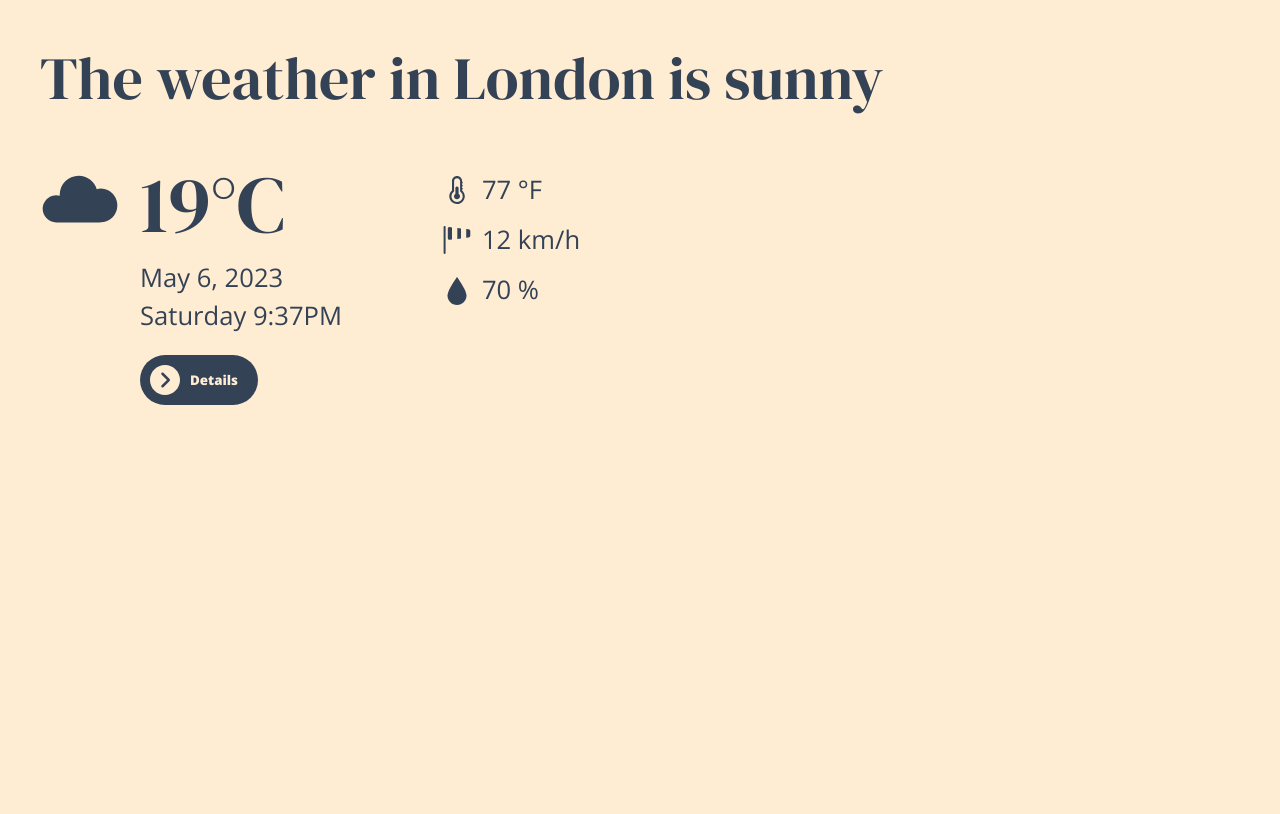
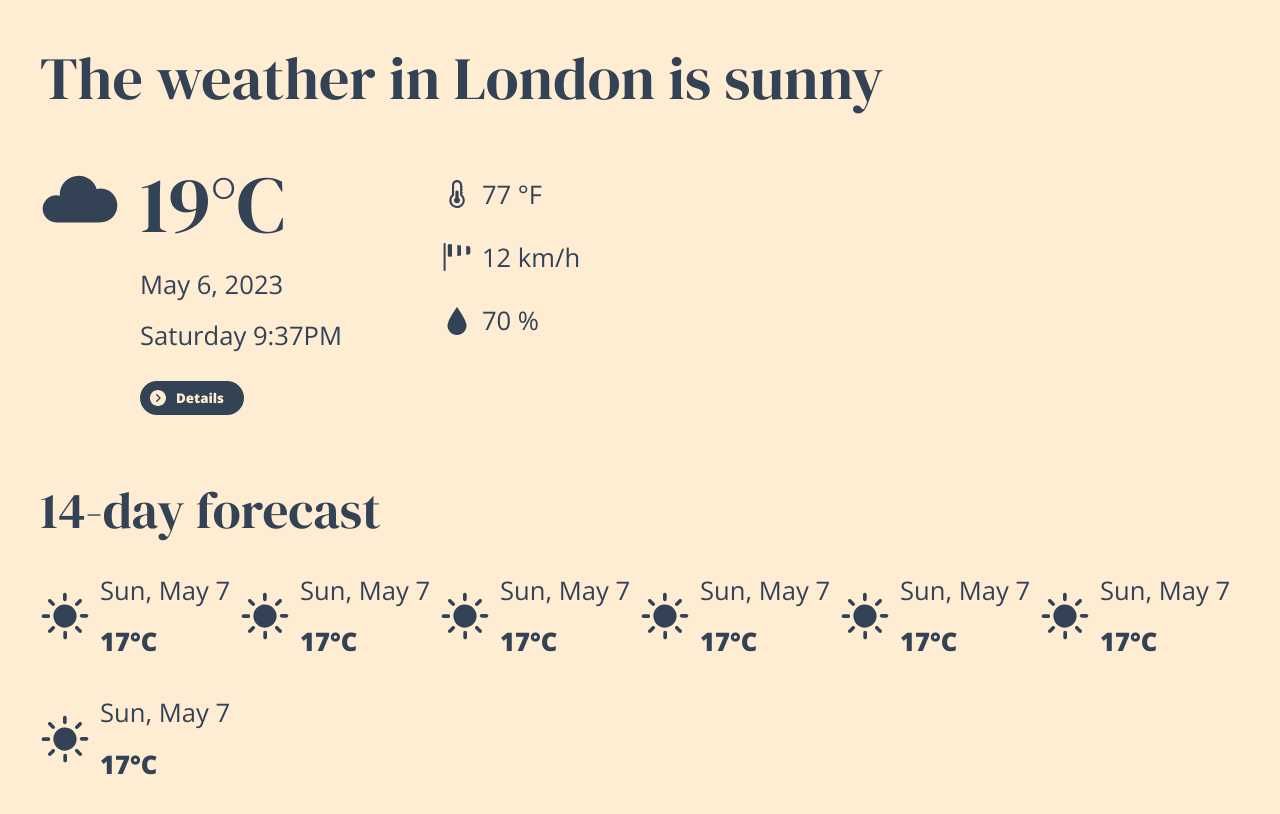
Before and after one commit to krzysztof-kol/kkweather-app, a plain HTML site: page index.html in a window 1280 px wide. Shown: the part 58-872 px from the top of the page. Before the commit the page ends 800 px from the top, so only its background shows below. Drawn offline with nearby package versions, Linux system fonts and the light colour scheme.

Commit message:
Creating daily forecast section

```diff
--- a/index.html
+++ b/index.html
@@ -21,9 +21,9 @@
     </header>
     <main>
       <h1>The weather in London is sunny</h1>
-      <section class="current-location_info">
-        <div class="main--info">
+      <section class = "main--info">
           <div class="icon icon_big bg-cloud_dark_01"></div>
+          <div class="main--info_numeric-data">
             <div class="big--celsius">
               <div class="big--celsius_text">19</div>
               <div class="date">
@@ -35,7 +35,6 @@
                     <span class="btn_text">Details</span>
                   </div>
                 </button>
-            </div>
               </div>
             </div>
             <div class="smaller-weather-info">
@@ -52,6 +51,82 @@
                 <span class="text-normal humidity-text">70</span>
               </div>
             </div>
+          </div>
+      </section>
+      <h2>14-day forecast</h2>
+      <section class="daily-forecast">
+        <div class="daily-forecast_grid">
+          <button class = daily-forecast_btn>
+            <div class="daily-forecast_element">
+              <span class="icon icon_medium bg-sun_dark"></span>
+              <div class="daily-forecast_text">
+                <div class="text-normal">Sun, May 7</div>
+                <div class="text-normal daily-forecast_temperature">17</div>
+              </div>
+            </div>
+          </button>
+
+          <button class = daily-forecast_btn>
+            <div class="daily-forecast_element">
+              <span class="icon icon_medium bg-sun_dark"></span>
+              <div class="daily-forecast_text">
+                <div class="text-normal">Sun, May 7</div>
+                <div class="text-normal daily-forecast_temperature">17</div>
+              </div>
+            </div>
+          </button>
+
+          <button class = daily-forecast_btn>
+            <div class="daily-forecast_element">
+              <span class="icon icon_medium bg-sun_dark"></span>
+              <div class="daily-forecast_text">
+                <div class="text-normal">Sun, May 7</div>
+                <div class="text-normal daily-forecast_temperature">17</div>
+              </div>
+            </div>
+          </button>
+
+          <button class = daily-forecast_btn>
+            <div class="daily-forecast_element">
+              <span class="icon icon_medium bg-sun_dark"></span>
+              <div class="daily-forecast_text">
+                <div class="text-normal">Sun, May 7</div>
+                <div class="text-normal daily-forecast_temperature">17</div>
+              </div>
+            </div>
+          </button>
+
+          <button class = daily-forecast_btn>
+            <div class="daily-forecast_element">
+              <span class="icon icon_medium bg-sun_dark"></span>
+              <div class="daily-forecast_text">
+                <div class="text-normal">Sun, May 7</div>
+                <div class="text-normal daily-forecast_temperature">17</div>
+              </div>
+            </div>
+          </button>
+
+          <button class = daily-forecast_btn>
+            <div class="daily-forecast_element">
+              <span class="icon icon_medium bg-sun_dark"></span>
+              <div class="daily-forecast_text">
+                <div class="text-normal">Sun, May 7</div>
+                <div class="text-normal daily-forecast_temperature">17</div>
+              </div>
+            </div>
+          </button>
+
+          <button class = daily-forecast_btn>
+            <div class="daily-forecast_element">
+              <span class="icon icon_medium bg-sun_dark"></span>
+              <div class="daily-forecast_text">
+                <div class="text-normal">Sun, May 7</div>
+                <div class="text-normal daily-forecast_temperature">17</div>
+              </div>
+            </div>
+          </button>
+
+        </div>
       </section>
     </div>
     </main>
--- a/src/css/style.css
+++ b/src/css/style.css
@@ -49,25 +49,24 @@ h5,
 h6 {
   color: var(--color-primary);
   font-family: var(--font-family-elegant);
+  font-weight: 100;
 }
 
 h1 {
   font-size: clamp(2.8rem, 10vw, 6rem);
-  margin: 2rem 0 1rem;
-  font-weight: 100;
   margin: 4rem 0 4rem 0;
 }
 
 h2 {
-  font-size: clamp(2.4rem, 6vw, 6rem);
-  margin: 1rem 0 1rem;
+  font-size: clamp(1.8rem, 4vw, 6rem);
+  margin: 6rem 0 2rem;
 }
 
 .text-normal {
   font-family: var(--font-family-normal);
   font-size: clamp(1.4rem, 2vw, 6rem);
   color: var(--color-primary);
-  line-height: 1.5;
+  line-height: 2;
 }
 
 .temperature__big {
@@ -80,6 +79,8 @@ h2 {
 
 .icon {
   display: inline-block;
+  background-position: center;
+  background-repeat: no-repeat;
 }
 
 .icon_big {
@@ -87,9 +88,14 @@ h2 {
   height: clamp(3rem, 20vw, 8rem);
 }
 
+.icon_medium {
+  width: clamp(2rem, 15vw, 5rem);
+  height: clamp(2rem, 15vw, 5rem);
+}
+
 .icon_small {
-  width: clamp(0.8rem, 6vw, 3rem);
-  height: clamp(0.8rem, 6vw, 3rem);
+  width: clamp(1.2rem, 10vw, 3rem);
+  height: clamp(1.2rem, 10vw, 3rem);
 }
 
 .bg-cloud_dark_01 {
@@ -110,6 +116,10 @@ h2 {
   background: url("/src/icons/svg/humidity_dark-01.svg");
 }
 
+.bg-sun_dark {
+  background: url("/src/icons/svg/sun_dark.svg");
+}
+
 /* BUTTONS ------------------------------------------------------------------- */
 
 .btn {
@@ -117,7 +127,7 @@ h2 {
   border: none;
   color: var(--color-background-light);
   margin-top: 2rem;
-  padding: 1rem 2rem 1rem 1rem;
+  padding: 0.8rem 2rem 0.8rem 1rem;
   border-radius: 100px;
   cursor: pointer;
   transition: background-color 0.3s ease;
@@ -138,8 +148,8 @@ h2 {
 }
 
 .btn_icon {
-  width: 30px;
-  height: 30px;
+  width: 16px;
+  height: 16px;
   background: url("/src/icons/svg/next.svg");
   display: inline-block;
   transition: transform 0.3s ease;
@@ -153,12 +163,11 @@ h2 {
   transform: rotate(90deg);
 }
 
-/* CURRENT LOCATION INFO */
-
-.current-location_info {
+.main--info_numeric-data {
   display: flex;
   flex-direction: row;
   justify-content: flex-start;
+  align-items: top;
 }
 
 /* MAIN INFO */
@@ -235,3 +244,46 @@ h2 {
   justify-content: flex-start;
   margin-top: 1.2rem;
 }
+
+.smaller-weather-info_element:first-of-type {
+  margin-top: 1rem;
+}
+
+/* DAILY FORECAST */
+
+.daily-forecast_grid {
+  display: grid;
+  grid-template-columns: repeat(auto-fill, minmax(20rem, 1fr));
+}
+
+.daily-forecast_btn {
+  background: none;
+  border: none;
+  text-align: left;
+  cursor: pointer;
+  transition: transform 0.3s ease;
+}
+
+.daily-forecast_btn:hover,
+.daily-forecast_btn:active,
+.daily-forecast_btn:focus {
+  transform: scale(1.05);
+}
+
+.daily-forecast_element {
+  display: flex;
+  align-items: center;
+  margin: 0 0 2rem;
+}
+
+.daily-forecast_text {
+  margin-left: 1rem;
+}
+
+.daily-forecast_temperature {
+  font-weight: 600;
+}
+
+.daily-forecast_temperature::after {
+  content: "°C";
+}
```
Lines whose indentation alone changed are shown as unchanged.
